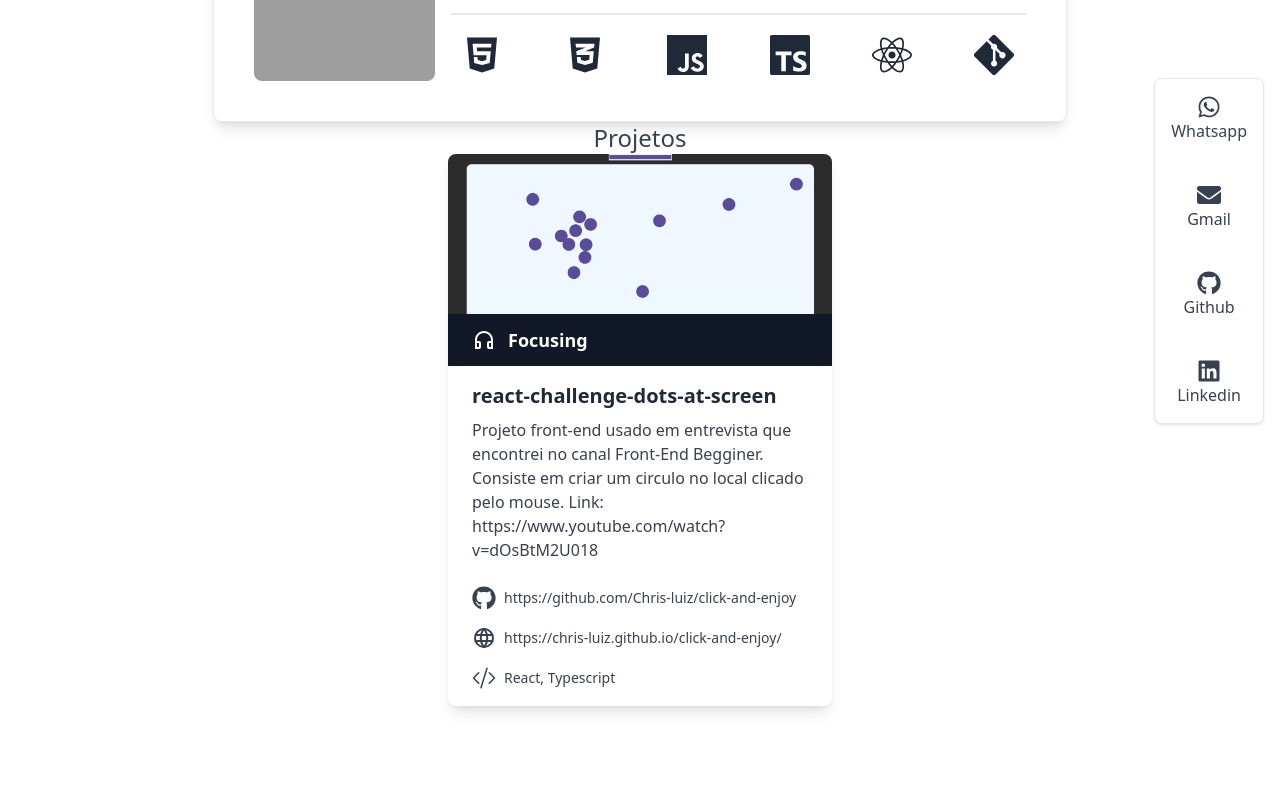
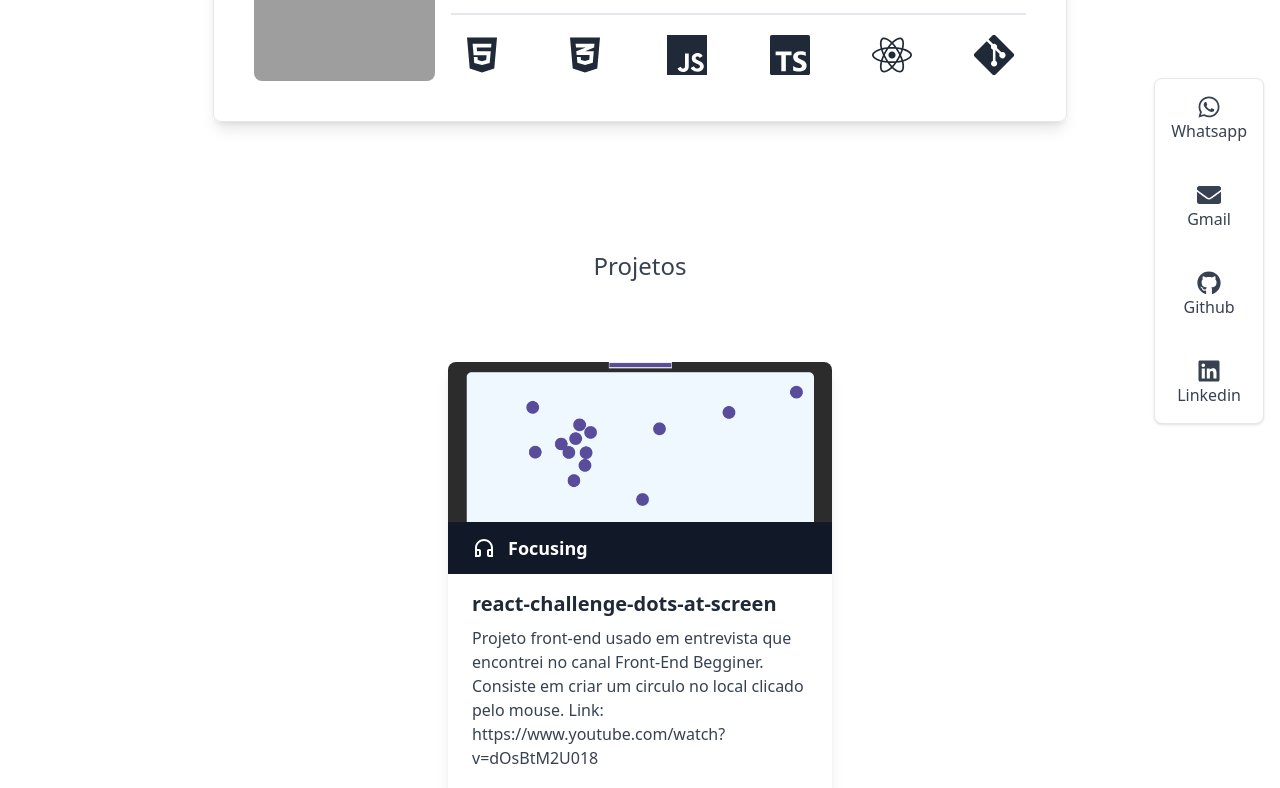
Before and after one commit to Chris-luiz/portfolio2, a React (Create React App) app: page / in a window 1280 px wide. Shown: the part 360-1148 px from the top of the page. Built offline with nearby package versions, Linux system fonts and the light colour scheme; grey boxes are pictures that could not be loaded.

Commit message:
refactor: correcao de importacao

```diff
--- a/src/pages/Projetos.tsx
+++ b/src/pages/Projetos.tsx
@@ -4,7 +4,8 @@ import { PROJETOS } from "../constants/projetos"
 export const Projetos = () => {
     return (
         <section id="projetos">
-            <h1 className="text-2xl text-gray-700 text-center">Projetos</h1>
+            <div className="flex justify-center flex-col px-12 py-12">
+                <h1 className="text-2xl text-gray-700 text-center m-20">Projetos</h1>
                 <div className="flex gap-4 flex-wrap justify-center">
                     {PROJETOS.map(project => (
                         <Card
@@ -18,6 +19,7 @@ export const Projetos = () => {
                         />
                     ))}
                 </div>
+            </div>
         </section>
     )
 }
```
Lines whose indentation alone changed are shown as unchanged.
